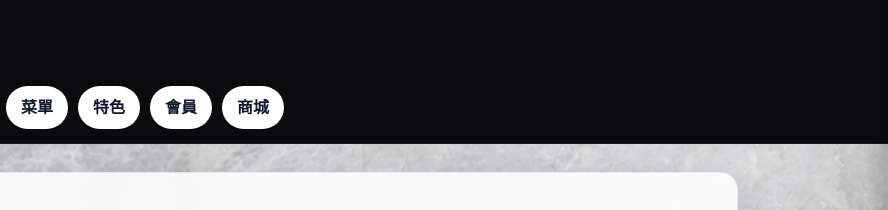
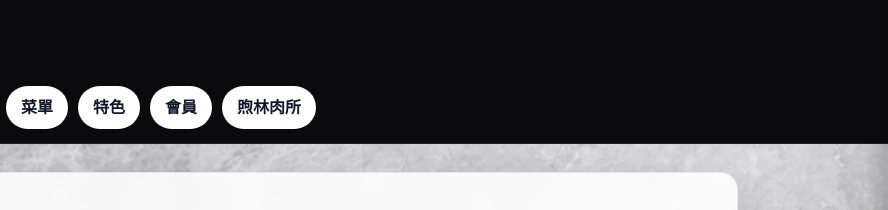
Before and after one commit to MaxChen345/website, a plain HTML site: page html/shop.html in a window 1280 px wide. Shown: the top 210 px of the page, 392-1280 px from the left. Drawn offline with Linux system fonts and the light colour scheme; files that its build step writes are made by us from their sources; files whose address does not match are found by name.

Commit message:
煦林肉所上架

```diff
--- a/html/shop.html
+++ b/html/shop.html
@@ -3,7 +3,7 @@
 <head>
   <meta charset="UTF-8">
   <meta name="viewport" content="width=device-width, initial-scale=1.0">
-  <title>冷凍食材選購｜1999 錢園涮涮鍋</title>
+  <title>煦林肉所</title>
   <link rel="stylesheet" href="css/style.css">
 </head>
 
@@ -27,7 +27,7 @@
         <a href="menu.html">菜單</a>
         <a href="features.html">特色</a>
         <a href="member.html">會員</a>
-        <a href="shop.html">商城</a>
+        <a href="shop.html">煦林肉所</a>
       </nav>
     </header>
   <main class="page page-shop">
```
Also changed, not shown: html/features.html (+1 -1 lines), html/index.html (+1 -1 lines), html/location.html (+1 -1 lines), html/member.html (+1 -1 lines), html/menu.html (+1 -1 lines), html/news.html (+1 -1 lines).
